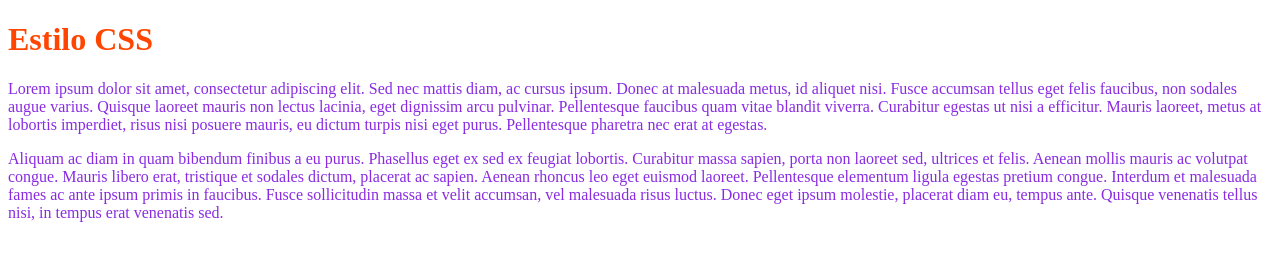
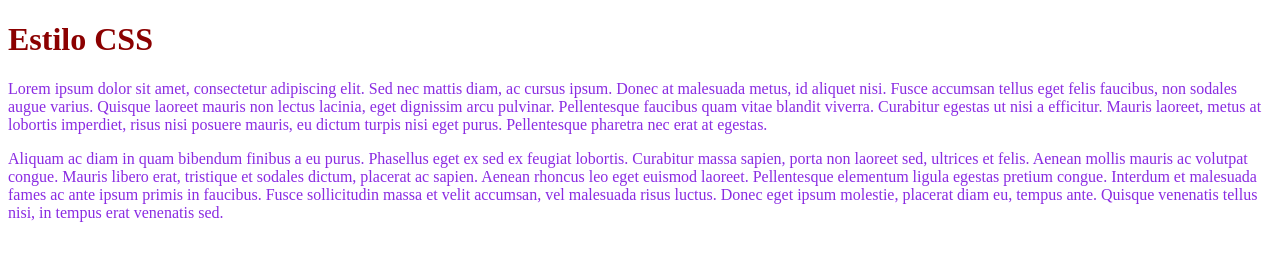
Before and after one commit to matheusbcardosoo/Curso-Desenvolvimento-Web-2021, a plain HTML site: page Aulas CSS3/inline_style.html in a window 1280 px wide. Drawn offline with Linux system fonts and the light colour scheme.

Commit message:
add Inline Style to Aulas CSS3

```diff
--- a/Projeto CSS3/inline_style.html
+++ b/Aulas CSS3/inline_style.html
@@ -6,7 +6,7 @@
 </head>
 <body>
 
-	<h1 style="color: orangered;">Estilo CSS</h1>
+	<h1 style="color: darkred;">Estilo CSS</h1>
 	<p style="color: blueviolet;">
 		Lorem ipsum dolor sit amet, consectetur adipiscing elit. Sed nec mattis diam, ac cursus ipsum. Donec at malesuada metus, id aliquet nisi. Fusce accumsan tellus eget felis faucibus, non sodales augue varius. Quisque laoreet mauris non lectus lacinia, eget dignissim arcu pulvinar. Pellentesque faucibus quam vitae blandit viverra. Curabitur egestas ut nisi a efficitur. Mauris laoreet, metus at lobortis imperdiet, risus nisi posuere mauris, eu dictum turpis nisi eget purus. Pellentesque pharetra nec erat at egestas.
 	</p>
```
